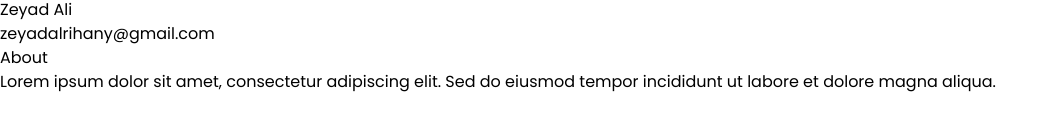
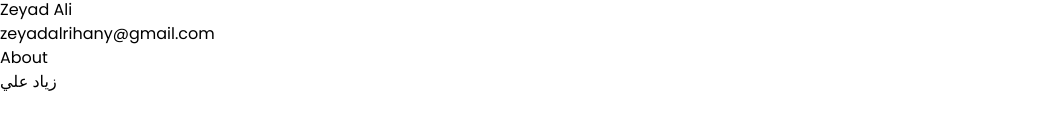
Before and after one commit to Nooralrihany/graduation-project, a React (Vite) app: page /Userprofile in a window 1280 px wide. Shown: the part 630-760 px from the top of the page, without its empty margins (0-1055 px from the left). Built offline with nearby package versions, Linux system fonts and the light colour scheme.

Commit message:
last change

```diff
--- a/src/UserProfile.jsx
+++ b/src/UserProfile.jsx
@@ -19,7 +19,7 @@
       <div className="p-4 border-t border-gray-200">
         <h3 className="text-lg md:text-xl font-semibold text-gray-800">About</h3>
         <p className="mt-2 text-gray-600">
-          Lorem ipsum dolor sit amet, consectetur adipiscing elit. Sed do eiusmod tempor incididunt ut labore et dolore magna aliqua.
+          زياد علي
         </p>
       </div>
     </div>
--- a/src/components/auth/register/index.jsx
+++ b/src/components/auth/register/index.jsx
@@ -8,7 +8,7 @@
 
     // const navigate = useNavigate()
 
-    const [email, setEmail] = useState('nooralrihany@gmail.com')
+    const [email, setEmail] = useState('zeyadalrihany@gmail.com')
     const [fullname, setName] = useState('')
     const [password, setPassword] = useState('123456789')
     const [confirmPassword, setconfirmPassword] = useState('123456789')
```
